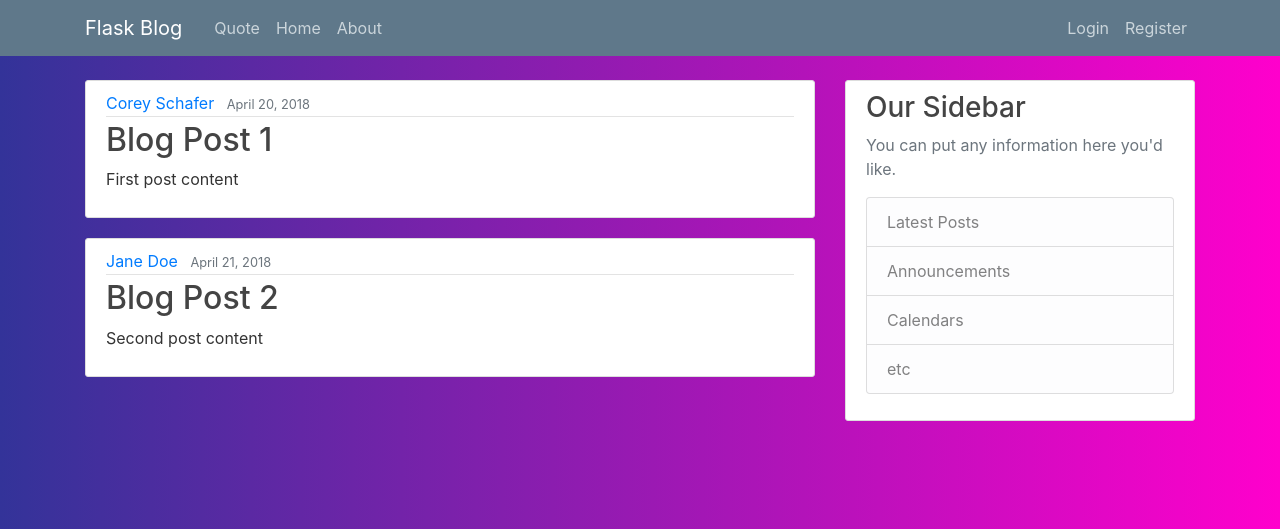
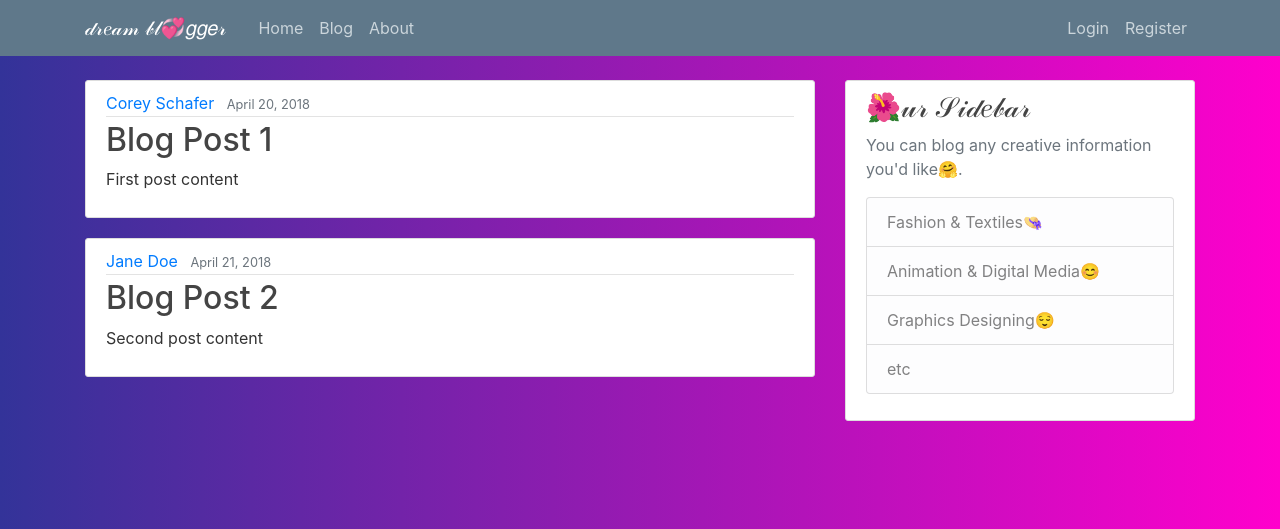
Before and after one commit to jimmy-oss/dream-blogger, a Flask app: page /home in a window 1280 px wide. Shown: the top 529 px of the page. Run offline with Flask 2, Linux system fonts and the light colour scheme; some libraries are stand-ins or nearby versions.

Commit message:
styling the homepage

```diff
--- a/templates/layout.html
+++ b/templates/layout.html
@@ -4,6 +4,7 @@
     <!-- Required meta tags -->
     <meta charset="utf-8">
     <meta name="viewport" content="width=device-width, initial-scale=1, shrink-to-fit=no">
+    <link rel="shortcut icon" href="../static/blooger.svg" type="image/x-icon">
 
     <!-- Bootstrap CSS -->
     <link rel="stylesheet" href="https://maxcdn.bootstrapcdn.com/bootstrap/4.0.0/css/bootstrap.min.css" integrity="sha384-Gn5384xqQ1aoWXA+058RXPxPg6fy4IWvTNh0E263XmFcJlSAwiGgFAW/dAiS6JXm" crossorigin="anonymous">
@@ -11,23 +12,23 @@
     <link rel="stylesheet" type="text/css" href="{{ url_for('static', filename='main.css') }}">
 
     {% if title %}
-        <title>Flask Blog - {{ title }}</title>
+        <title>𝒹𝓇𝑒𝒶𝓂 𝒷𝓁💞𝑔𝑔𝑒𝓇- {{ title }}</title>
     {% else %}
-        <title>Flask Blog</title>
+        <title>𝒹𝓇𝑒𝒶𝓂 𝒷𝓁💞𝑔𝑔𝑒𝓇</title>
     {% endif %}
 </head>
 <body>
     <header class="site-header">
       <nav class="navbar navbar-expand-md navbar-dark bg-steel fixed-top">
         <div class="container">
-          <a class="navbar-brand mr-4" href="/">Flask Blog</a>
+          <a class="navbar-brand mr-4" href="/">𝒹𝓇𝑒𝒶𝓂 𝒷𝓁💞𝑔𝑔𝑒𝓇</a>
           <button class="navbar-toggler" type="button" data-toggle="collapse" data-target="#navbarToggle" aria-controls="navbarToggle" aria-expanded="false" aria-label="Toggle navigation">
             <span class="navbar-toggler-icon"></span>
           </button>
           <div class="collapse navbar-collapse" id="navbarToggle">
             <div class="navbar-nav mr-auto">
-              <a class="nav-item nav-link" href="/quote">Quote</a>
-              <a class="nav-item nav-link" href="/home">Home</a>
+              <a class="nav-item nav-link" href="/quote">Home</a>
+              <a class="nav-item nav-link" href="/home">Blog</a>
               <a class="nav-item nav-link" href="/about">About</a>
             </div>
             <!-- Navbar Right Side -->
@@ -46,12 +47,12 @@
         </div>
         <div class="col-md-4">
           <div class="content-section">
-            <h3>Our Sidebar</h3>
-            <p class='text-muted'>You can put any information here you'd like.
+            <h3>🌺𝓊𝓇 𝒮𝒾𝒹𝑒𝒷𝒶𝓇 </h3>
+            <p class='text-muted'>You can blog any creative information you'd like🤗.
               <ul class="list-group">
-                <li class="list-group-item list-group-item-light">Latest Posts</li>
-                <li class="list-group-item list-group-item-light">Announcements</li>
-                <li class="list-group-item list-group-item-light">Calendars</li>
+                <li class="list-group-item list-group-item-light">Fashion & Textiles👒</li>
+                <li class="list-group-item list-group-item-light">Animation & Digital Media😊</li>
+                <li class="list-group-item list-group-item-light">Graphics Designing😌</li>
                 <li class="list-group-item list-group-item-light">etc</li>
               </ul>
             </p>
```
Also changed, not shown: static/blooger.svg (added), static/undraw_online_posts_re_7ucl.svg (added), 2 other files.
